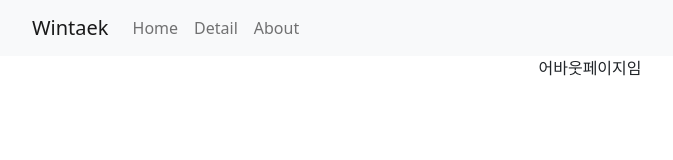
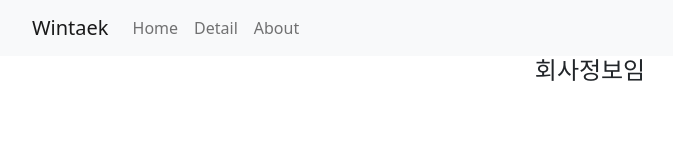
Before and after one commit to 5wintaek/React-Shop, a React (Create React App) app: page /about in a window 1280 px wide. Shown: the top 160 px of the page, without its empty margins (50-723 px from the left). Built offline with nearby package versions, Linux system fonts and the light colour scheme.

Commit message:
[learn] 리액트 라우터 2: navigate, nested routes, outlet

```diff
--- a/jsconfig.json
+++ b/jsconfig.json
@@ -5,5 +5,5 @@
       "@/*": ["./src/*"]
     }
   },
-  "include": ["./src", "craco.config.js"]
+  "include": ["./src"]
 }
--- a/src/App.js
+++ b/src/App.js
@@ -1,18 +1,21 @@
 import './App.css';
 import 'bootstrap/dist/css/bootstrap.min.css';
-import { Detail, Menu, Shoes } from '@/components';
+import { Detail, Menu, Shoes, About } from '@/components';
 
-import { Routes, Route, Link } from 'react-router-dom';
+import { Routes, Route, Link, useNavigate, Outlet } from 'react-router-dom';
 
 function App() {
   return (
     <div className="App">
       <Menu />
-
       <Routes>
         <Route path="/" element={<Shoes />} />
-        <Route path="/about" element={<>어바웃페이지임</>} />
+        <Route path="/about" element={<About />}>
+          <Route path="member" element={<>맴버임</>} />
+          <Route path="location" element={<>장소임</>} />
+        </Route>
         <Route path="/detail" element={<Detail />} />
+        <Route path="*" element={<>없는페이지요</>} />
       </Routes>
     </div>
   );
--- /dev/null
+++ b/src/components/Pages/About.jsx
@@ -0,0 +1,10 @@
+import { Outlet } from 'react-router-dom';
+
+export function About() {
+  return (
+    <div>
+      <h4>회사정보임</h4>
+      <Outlet />
+    </div>
+  );
+}
--- a/src/components/index.js
+++ b/src/components/index.js
@@ -1,3 +1,4 @@
 export * from './Shoes/Shoes';
 export * from './Menu/Nav';
-export * from './Detail/Detail';
+export * from './Pages/Detail';
+export * from './Pages/About';
```
Also changed, not shown: src/components/Pages/Detail.jsx (renamed from src/components/Detail/Detail.jsx).
